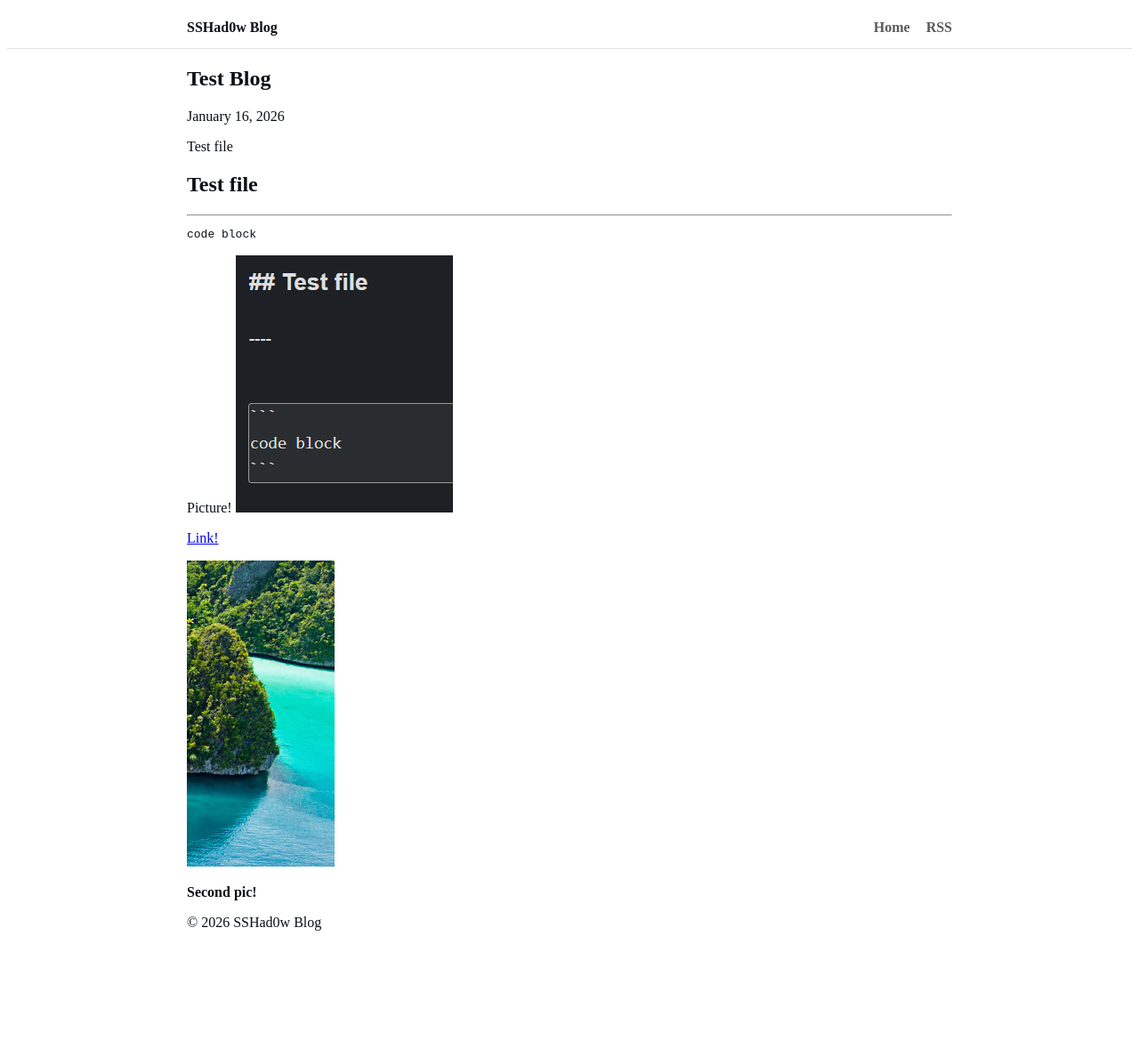
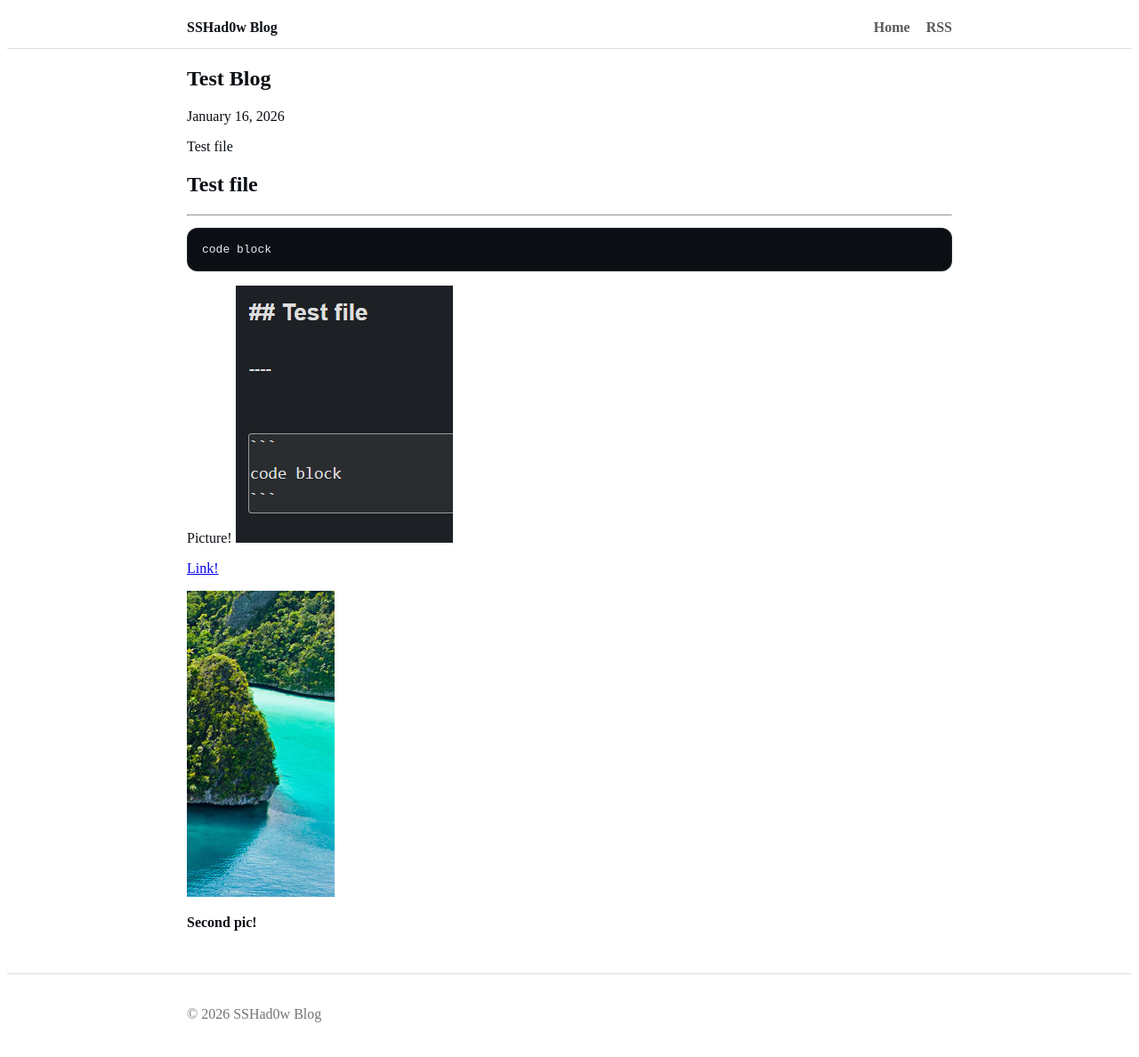
Before and after one commit to SSHad0w/https-blog.SSHad0w.com, a Jekyll site: the page built from _posts/2026-01-16-test-blog.md, in a window 1280 px wide and 1193 px high. Shown: the top 1188 px of the window at 89% size. Built offline with Jekyll 4.4.1, drawn with Linux system fonts in a browser that asks for light colours; our own code applies the rules of GitHub Pages for plain Markdown files.

Commit message:
Update style.scss
Header, Footers. and dark code blocks

```diff
--- a/assets/css/style.scss
+++ b/assets/css/style.scss
@@ -86,3 +86,65 @@ body {
   width: min(100% - 32px, 860px);
   margin: 0 auto;
 }
+
+/* Sticky header */
+
+.site-header {
+  position: sticky !important;
+  top: 0 !important;
+  z-index: 1000 !important;
+  backdrop-filter: blur(10px) !important;
+  background: rgba(255,255,255,0.9) !important;
+}
+
+/* Footer */
+
+.site-footer {
+  border-top: 1px solid rgba(0,0,0,0.12);
+  margin-top: 48px;
+  padding: 20px 0;
+}
+
+.muted {
+  color: rgba(0,0,0,0.55);
+}
+
+/* ===== Code block theme ===== */
+
+.markdown-body pre,
+.page-content pre,
+.highlight pre {
+  background: #0b0f14;
+  color: #e8eef6;
+  border: 1px solid rgba(255,255,255,0.10);
+  border-radius: 12px;
+  padding: 16px;
+  overflow-x: auto;
+}
+
+.markdown-body pre code,
+.page-content pre code,
+.highlight pre code {
+  background: transparent;
+  color: inherit;
+  padding: 0;
+  border-radius: 0;
+}
+
+.markdown-body code,
+.page-content code {
+  background: rgba(0,0,0,0.06);
+  color: #111827;
+  border: 1px solid rgba(0,0,0,0.08);
+}
+
+/* If the theme wraps code in .highlight */
+.highlight {
+  border-radius: 12px;
+}
+
+/* Slightly nicer selection inside code blocks */
+.markdown-body pre ::selection,
+.highlight pre ::selection {
+  background: rgba(255,255,255,0.18);
+}
```
